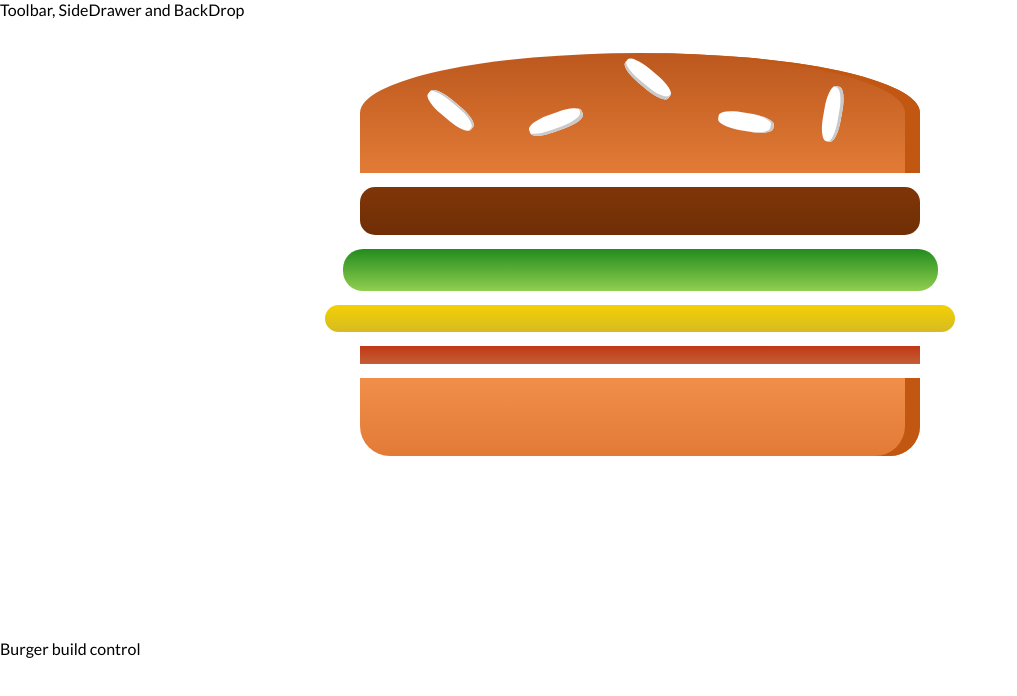
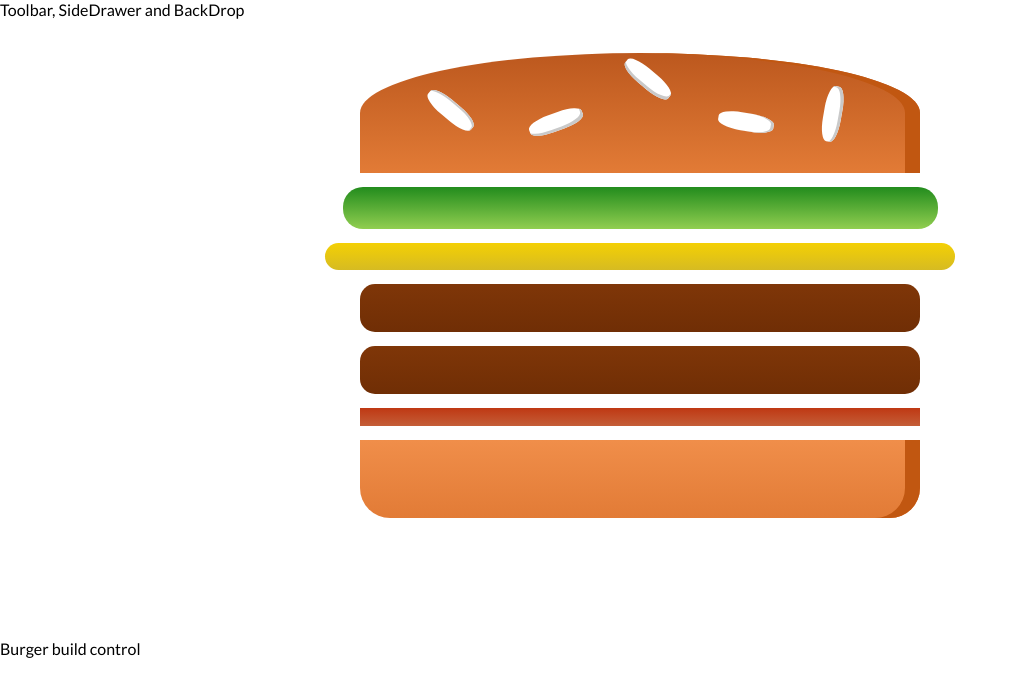
Before and after one commit to iddimsangi/burger-project, a React app: page / in a window 1280 px wide. Shown: the top 696 px of the page, without its empty margins (0-1017 px from the left). Built offline with nearby package versions, Linux system fonts and the light colour scheme.

Commit message:
add ingridients dynamically

```diff
--- a/src/components/Burger/Burger.js
+++ b/src/components/Burger/Burger.js
@@ -2,15 +2,17 @@
 import classes from './Burger.css';
 import BurgerIngridient from './BurgerIngridient/BurgerIngridient';
 const burger = (props) =>{
+    const transformedIngrdients = Object.keys(props.ingridients).map(igKey =>{
+        return [...Array(props.ingridients[igKey])].map((_, i)=>{
+            return <BurgerIngridient key={igKey + i} type={igKey}/>
+        });
+    });
     return(
         <div className={classes.Burger}>
             <BurgerIngridient type="bread-top" />
-            <BurgerIngridient type="meat" />
-            <BurgerIngridient type="salad" />
-            <BurgerIngridient type="cheese" />
-            <BurgerIngridient type="bacon"/>
+           {transformedIngrdients}
             <BurgerIngridient type="bread-bottom" />
         </div>
-    )
+    );
 }
 export default burger;
--- a/src/components/Layout/Layout.js
+++ b/src/components/Layout/Layout.js
@@ -3,7 +3,7 @@
 import Aux from '../../hoc/Aux';
 const layout = (props) =>(
     <Aux>
-        <div>
+            <div>
             Toolbar, SideDrawer and BackDrop
             </div>
             <main className={classes.Container}>
--- a/src/containers/BurgerBuilder/BurgerBuilder.js
+++ b/src/containers/BurgerBuilder/BurgerBuilder.js
@@ -2,10 +2,18 @@
 import Burger from '../../components/Burger/Burger';
 import Aux from '../../hoc/Aux';
 class BurgerBuilder extends Component {
+    state = {
+        ingridients:{
+            salad:1,
+            cheese:1,
+            meat:2,
+            bacon:1
+        }
+    }
     render(){
         return(
             <Aux>
-                <Burger />
+                <Burger ingridients={this.state.ingridients} />
                 <div>Burger build control</div>
             </Aux>
         );
--- a/src/hoc/Aux.js
+++ b/src/hoc/Aux.js
@@ -1,2 +1,2 @@
-const aux = (props) => props.children
+const aux = (props) => props.children;
 export default aux;
```
